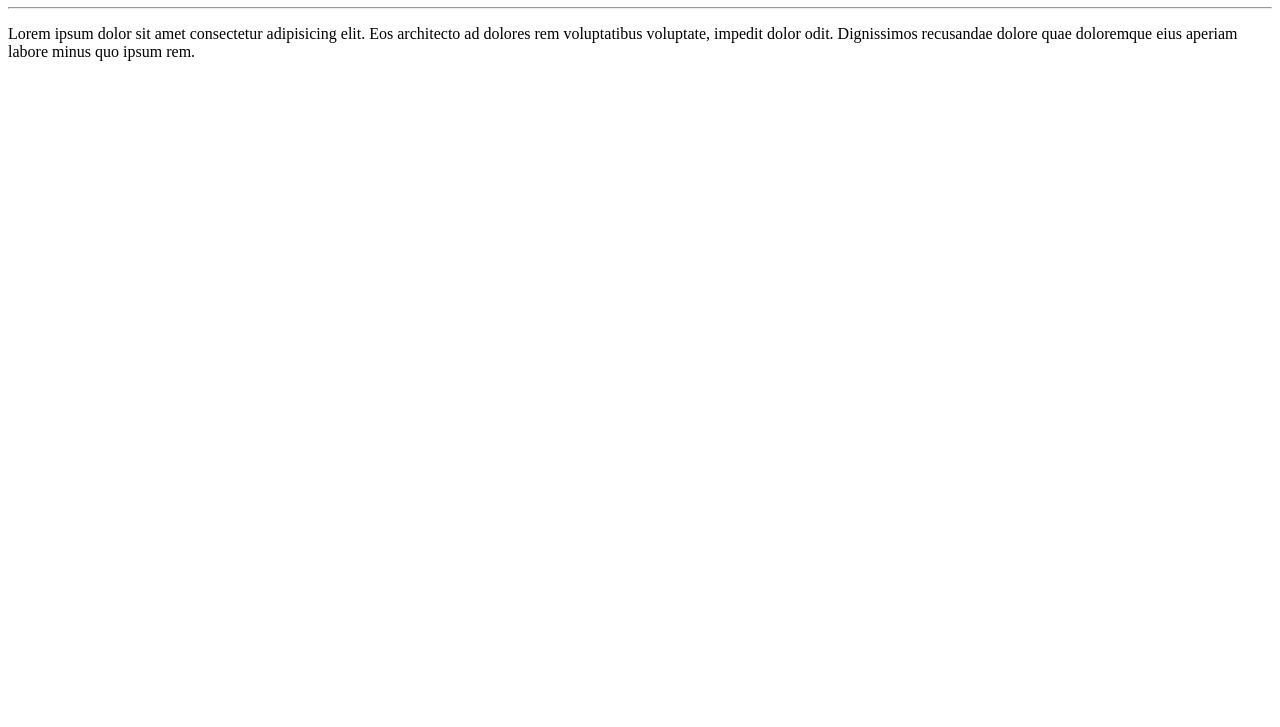
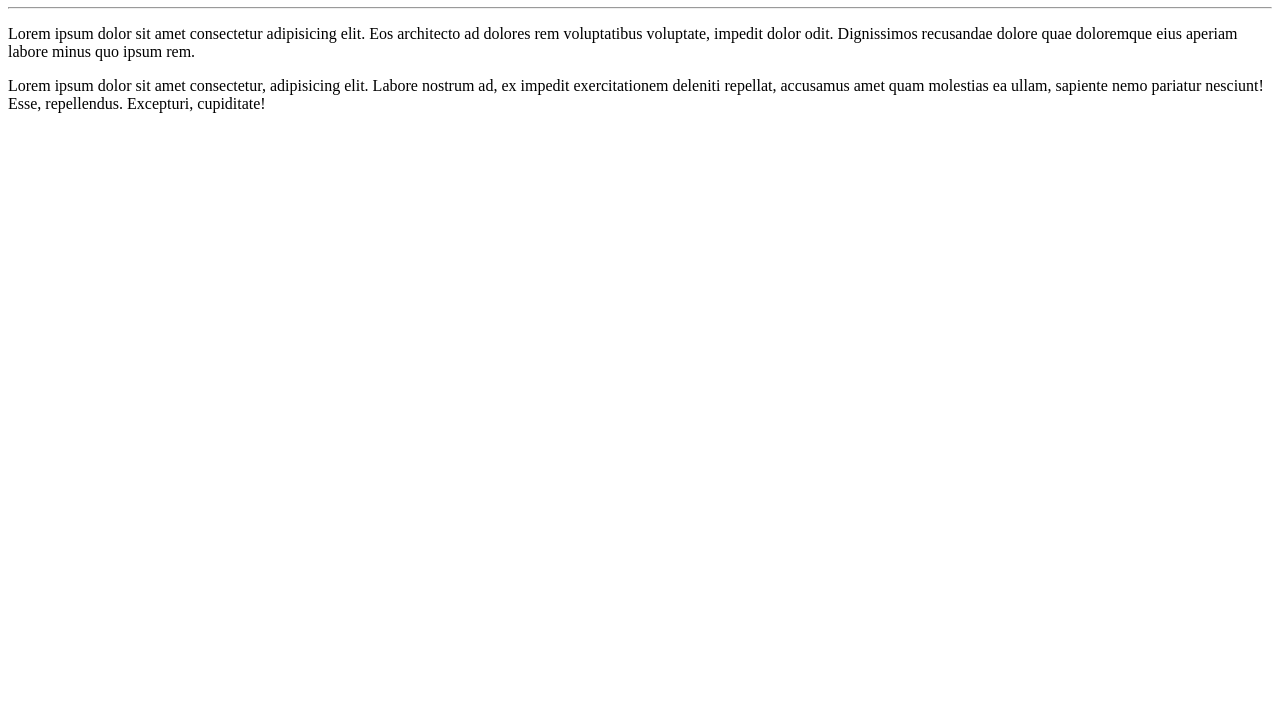
Before and after one commit to Jose-Henrique18/Ola-Mundo, a plain HTML site: page Site Exemplo/index.html in a window 1280 px wide. Shown: the part 73-800 px from the top of the page. Drawn offline with Linux system fonts and the light colour scheme.

Commit message:
Adicionei um parágrafo

```diff
--- a/Site Exemplo/index.html
+++ b/Site Exemplo/index.html
@@ -10,5 +10,6 @@
     <h1>Olá, Mundo!</h1>
     <hr>
     <p>Lorem ipsum dolor sit amet consectetur adipisicing elit. Eos architecto ad dolores rem voluptatibus voluptate, impedit dolor odit. Dignissimos recusandae dolore quae doloremque eius aperiam labore minus quo ipsum rem.</p>
+    <p>Lorem ipsum dolor sit amet consectetur, adipisicing elit. Labore nostrum ad, ex impedit exercitationem deleniti repellat, accusamus amet quam molestias ea ullam, sapiente nemo pariatur nesciunt! Esse, repellendus. Excepturi, cupiditate!</p>
 </body>
 </html>
```
